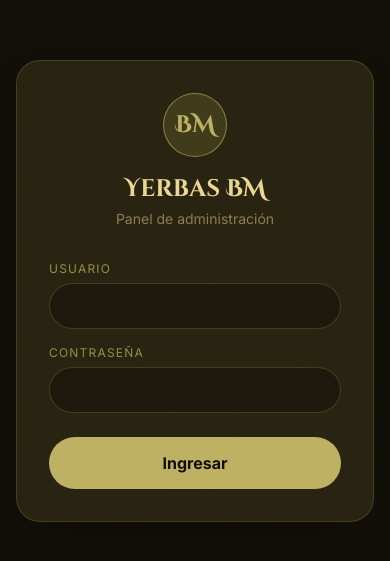
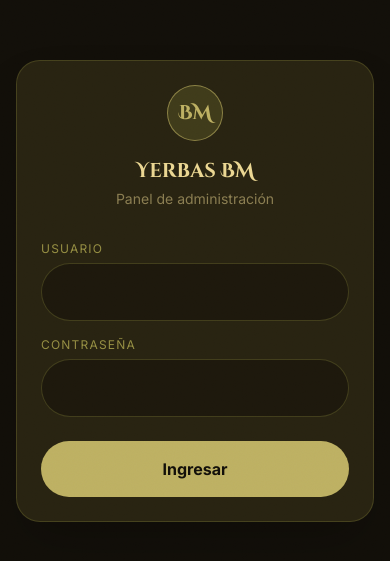
Before and after one commit to AntonioMelino/yerbas-bm, a React (Vite) app in the folder frontend/: page /admin/login in a window 390 px wide. Shown: the part 131-692 px from the top of the page. Built offline with nearby package versions, Linux system fonts and the light colour scheme; no server answers; a web font is replaced by a local one.

Commit message:
style(admin): mejora responsividad del login de administración

```diff
--- a/frontend/src/pages/admin/LoginPage.tsx
+++ b/frontend/src/pages/admin/LoginPage.tsx
@@ -42,19 +42,19 @@ export default function LoginPage() {
   }
 
   const inputClass =
-    'w-full rounded-full border border-olive/60 bg-ink/50 px-5 py-3 text-sm text-cream placeholder:text-cream/40 focus:border-gold focus:outline-none transition'
+    'w-full rounded-full border border-olive/60 bg-ink/50 px-5 py-4 text-base text-cream placeholder:text-cream/40 focus:border-gold focus:outline-none transition'
 
   return (
-    <div className="flex min-h-screen items-center justify-center bg-ink px-4">
+    <div className="flex min-h-screen items-center justify-center bg-ink px-4 py-8">
       <form
         onSubmit={handleSubmit}
-        className="w-full max-w-sm rounded-3xl border border-olive/60 bg-night p-8 shadow-2xl"
+        className="w-full max-w-sm rounded-3xl border border-olive/60 bg-night p-6 sm:p-8 shadow-2xl"
       >
         <div className="mb-8 text-center">
-          <div className="mx-auto mb-4 flex h-16 w-16 items-center justify-center rounded-full border border-lime/60 bg-forest">
-            <span className="font-display text-2xl font-bold text-lime">BM</span>
+          <div className="mx-auto mb-4 flex h-14 w-14 sm:h-16 sm:w-16 items-center justify-center rounded-full border border-lime/60 bg-forest">
+            <span className="font-display text-xl sm:text-2xl font-bold text-lime">BM</span>
           </div>
-          <h1 className="font-display text-2xl font-bold text-cream">Yerbas BM</h1>
+          <h1 className="font-display text-xl sm:text-2xl font-bold text-cream">Yerbas BM</h1>
           <p className="mt-1 text-sm text-cream/50">Panel de administración</p>
         </div>
 
@@ -99,7 +99,7 @@ export default function LoginPage() {
         <button
           type="submit"
           disabled={submitting}
-          className="mt-6 w-full rounded-full bg-lime py-3.5 font-bold text-ink transition hover:bg-gold hover:text-cream disabled:opacity-50"
+          className="mt-6 w-full rounded-full bg-lime py-4 text-base font-bold text-ink transition hover:bg-gold hover:text-cream disabled:opacity-50"
         >
           {submitting ? 'Ingresando…' : 'Ingresar'}
         </button>
```
